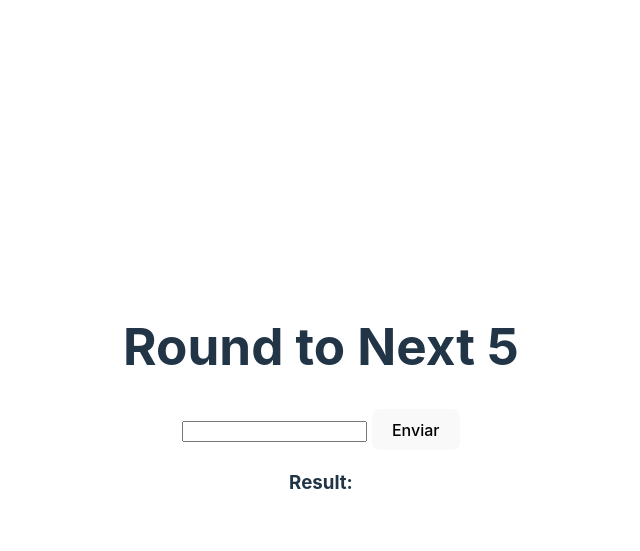
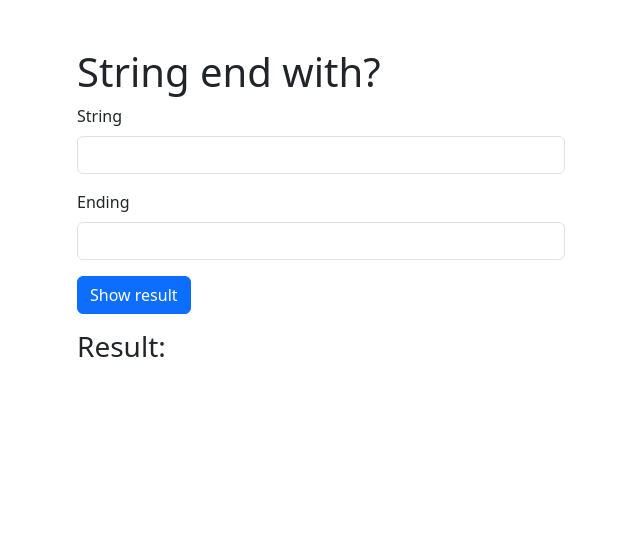
Before and after one commit to randymz10/codewars, a website built with Vite: page javascript/index.html in a window 1280 px wide. Shown: the whole page, without its empty margins (319-959 px from the left). Built offline with nearby package versions, Linux system fonts and the light colour scheme.

Commit message:
added new exercise kyu7

```diff
--- a/javascript/index.html
+++ b/javascript/index.html
@@ -3,11 +3,13 @@
   <head>
     <meta charset="UTF-8" />
     <link rel="icon" type="image/svg+xml" href="/vite.svg" />
+    <link rel="stylesheet" href="https://cdn.jsdelivr.net/npm/bootstrap@5.3.2/dist/css/bootstrap.min.css">
     <meta name="viewport" content="width=device-width, initial-scale=1.0" />
-    <title>Vite App</title>
+    <title>Codewars</title>
   </head>
   <body>
     <div id="app"></div>
+    <script src="https://cdn.jsdelivr.net/npm/bootstrap@5.3.2/dist/js/bootstrap.bundle.min.js"></script>
     <script type="module" src="/main.js"></script>
   </body>
 </html>
--- /dev/null
+++ b/javascript/kyu7/StringEndWith/app.js
@@ -0,0 +1,21 @@
+import html from './src/stringEndWith.html?raw';
+import stringEndWith from './src/stringEndWith';
+
+export const appStringEndwith = (appId) => {
+    (()=>{
+        const htmlStringEndWith = document.createElement('div');
+        htmlStringEndWith.innerHTML = html;
+        document.querySelector(appId).append(htmlStringEndWith);
+
+        const button = document.querySelector('#send');
+
+        htmlButton.addEventListener('click', () => {
+            const str = document.querySelector('#str').value;
+            const ending = document.querySelector('#ending').value;
+            const result = stringEndWith(str, ending);
+            const htmlResult = document.querySelector('#result');
+
+            htmlResult.innerHTML = result;
+        });
+    })();
+};
--- /dev/null
+++ b/javascript/kyu7/StringEndWith/src/stringEndWith.html
@@ -0,0 +1,17 @@
+<div class="container-sm mt-5" style="width: 40%;">
+    <h1>String end with?</h1>
+    <form class="">
+        <div class="mb-3">
+            <label for="str" class="form-label">String</label>
+            <input type="text" id="str" name="str" class="form-control">
+        </div>
+        <div class="mb-3">
+            <label for="ending" class="form-label">Ending</label>
+            <input type="text" id="ending" name="ending" class="form-control">
+        </div>
+        <button type="button" id="send" class="btn btn-primary">Show result</button>
+    </form>
+    <div class="mt-3">
+        <h3>Result: <span id="result"></span></h3>
+    </div>
+</div>
--- /dev/null
+++ b/javascript/kyu7/StringEndWith/src/stringEndWith.js
@@ -0,0 +1,3 @@
+export default function stringEndWith(str, ending) {
+    return str.endsWith(ending);
+}
--- a/javascript/kyu7/index.js
+++ b/javascript/kyu7/index.js
@@ -1 +1,2 @@
 export {htmlRoundToNext5} from './roundToNext5/app';
+export {appStringEndwith} from './StringEndWith/app';
--- a/javascript/main.js
+++ b/javascript/main.js
@@ -1,6 +1,7 @@
 import "./style.css";
 import javascriptLogo from "./javascript.svg";
 import viteLogo from "/vite.svg";
-import {htmlRoundToNext5} from './kyu7';
+import {appStringEndwith, htmlRoundToNext5} from './kyu7';
+// htmlRoundToNext5('#app')
 
-htmlRoundToNext5('#app')
+appStringEndwith('#app');
--- a/javascript/style.css
+++ b/javascript/style.css
@@ -1,4 +1,4 @@
-:root {
+/* :root {
   font-family: Inter, system-ui, Avenir, Helvetica, Arial, sans-serif;
   line-height: 1.5;
   font-weight: 400;
@@ -94,4 +94,4 @@ button:focus-visible {
   button {
     background-color: #f9f9f9;
   }
-}
+} */
```
Also changed, not shown: javascript/kyu7/StringEndWith/README.md (added).
